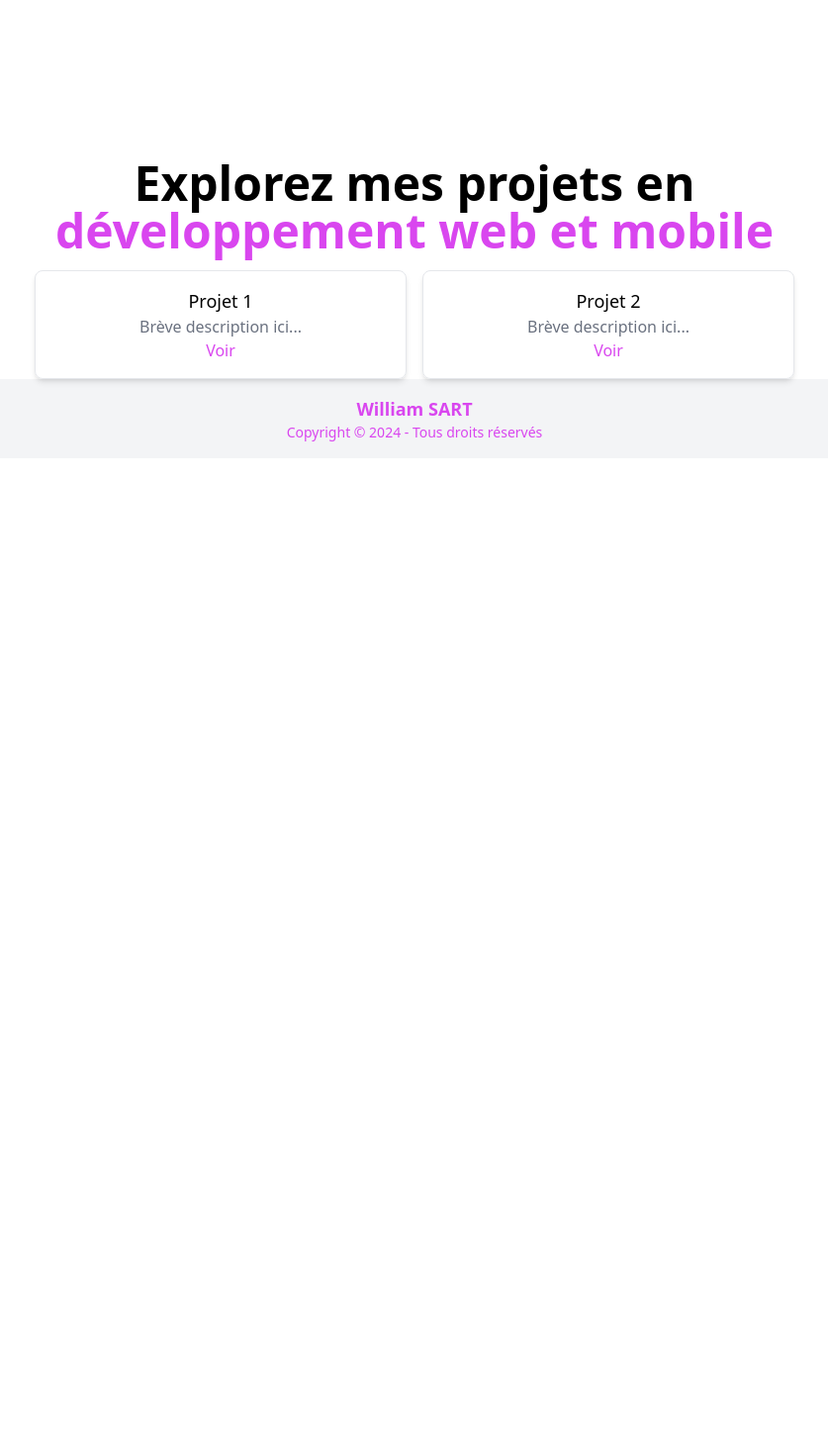
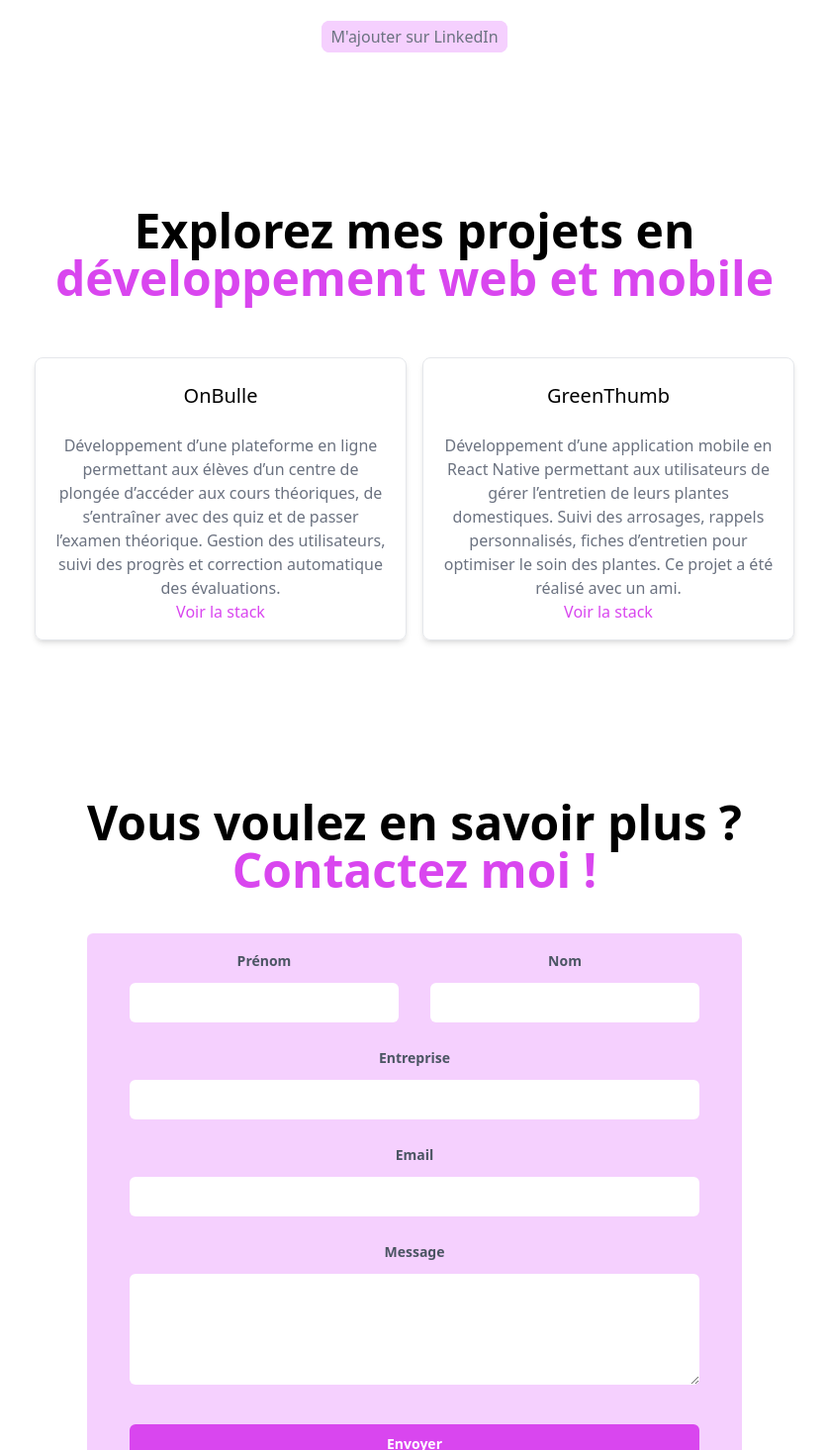
Before and after one commit to WillBlade117/william-sart, a Next.js app: page / in a window 1280 px wide. Shown: the part 1205-2670 px from the top of the page at 99% size, without its empty margins (221-1058 px from the left). Before the commit the page ends 1668 px from the top, so only its background shows below. Built offline with nearby package versions, Linux system fonts and the light colour scheme.

Commit message:
form contact

```diff
--- /dev/null
+++ b/app/components/Contact.jsx
@@ -0,0 +1,91 @@
+'use client'
+
+export default function Example() {
+
+    return (
+        <div className="isolate mt-10 mb-20 rounded-md bg-fuchsia-200 px-6 py-6 sm:py-4 lg:px-8">
+            <form action="#" method="POST" className="mx-auto max-w-xl">
+                <div className="grid grid-cols-1 gap-x-8 gap-y-6 sm:grid-cols-2">
+                    <div>
+                        <label htmlFor="first-name" className="block text-sm/6 font-semibold text-gray-600">
+                            Prénom
+                        </label>
+                        <div className="mt-2.5">
+                            <input
+                                id="first-name"
+                                name="first-name"
+                                type="text"
+                                autoComplete="given-name"
+                                className="block w-full rounded-md bg-white px-3.5 py-2 text-base text-gray-900 outline-1 -outline-offset-1 outline-gray-300 placeholder:text-gray-400 focus:outline-2 focus:-outline-offset-2 focus:outline-fuchsia-500"
+                            />
+                        </div>
+                    </div>
+                    <div>
+                        <label htmlFor="last-name" className="block text-sm/6 font-semibold text-gray-600">
+                            Nom
+                        </label>
+                        <div className="mt-2.5">
+                            <input
+                                id="last-name"
+                                name="last-name"
+                                type="text"
+                                autoComplete="family-name"
+                                className="block w-full rounded-md bg-white px-3.5 py-2 text-base text-gray-900 outline-1 -outline-offset-1 outline-gray-300 placeholder:text-gray-400 focus:outline-2 focus:-outline-offset-2 focus:outline-fuchsia-500"
+                            />
+                        </div>
+                    </div>
+                    <div className="sm:col-span-2">
+                        <label htmlFor="company" className="block text-sm/6 font-semibold text-gray-600">
+                            Entreprise
+                        </label>
+                        <div className="mt-2.5">
+                            <input
+                                id="company"
+                                name="company"
+                                type="text"
+                                autoComplete="organization"
+                                className="block w-full rounded-md bg-white px-3.5 py-2 text-base text-gray-900 outline-1 -outline-offset-1 outline-gray-300 placeholder:text-gray-400 focus:outline-2 focus:-outline-offset-2 focus:outline-fuchsia-500"
+                            />
+                        </div>
+                    </div>
+                    <div className="sm:col-span-2">
+                        <label htmlFor="email" className="block text-sm/6 font-semibold text-gray-600">
+                            Email
+                        </label>
+                        <div className="mt-2.5">
+                            <input
+                                id="email"
+                                name="email"
+                                type="email"
+                                autoComplete="email"
+                                className="block w-full rounded-md bg-white px-3.5 py-2 text-base text-gray-900 outline-1 -outline-offset-1 outline-gray-300 placeholder:text-gray-400 focus:outline-2 focus:-outline-offset-2 focus:outline-fuchsia-500"
+                            />
+                        </div>
+                    </div>
+                    <div className="sm:col-span-2">
+                        <label htmlFor="message" className="block text-sm/6 font-semibold text-gray-600">
+                            Message
+                        </label>
+                        <div className="mt-2.5">
+                            <textarea
+                                id="message"
+                                name="message"
+                                rows={4}
+                                className="block w-full rounded-md bg-white px-3.5 py-2 text-base text-gray-900 outline-1 -outline-offset-1 outline-gray-300 placeholder:text-gray-400 focus:outline-2 focus:-outline-offset-2 focus:outline-fuchsia-500"
+                                defaultValue={''}
+                            />
+                        </div>
+                    </div>
+                </div>
+                <div className="mt-10">
+                    <button
+                        type="submit"
+                        className="block w-full rounded-md bg-fuchsia-500 px-3.5 py-2.5 text-center text-sm font-semibold text-white shadow-xs hover:bg-white hover:text-fuchsia-500 hover:boder-fuchsia-500"
+                    >
+                        Envoyer
+                    </button>
+                </div>
+            </form>
+        </div>
+    )
+}
--- a/app/components/Header.jsx
+++ b/app/components/Header.jsx
@@ -19,6 +19,12 @@ export default function Header() {
                         className="relative transition-all duration-200 after:block after:h-[1px] after:w-full after:bg-fuchsia-500 after:absolute after:left-0 after:bottom-[-2px] after:scale-x-0 after:origin-center after:transition-transform after:duration-300 hover:after:scale-x-100"
                     >
                         Projets
+                    </a>
+                    <a
+                        href="#contact"
+                        className="relative transition-all duration-200 after:block after:h-[1px] after:w-full after:bg-fuchsia-500 after:absolute after:left-0 after:bottom-[-2px] after:scale-x-0 after:origin-center after:transition-transform after:duration-300 hover:after:scale-x-100"
+                    >
+                        Contact
                     </a>
                 </div>
                 <div className="flex gap-4">
--- a/app/layout.jsx
+++ b/app/layout.jsx
@@ -1,6 +1,15 @@
 import Header from "./components/Header";
 import Footer from "./components/Footer";
 import "./globals.css";
+
+export const metadata = {
+  title: 'William Sart',
+  description: 'Bienvenue sur mon portfolio. Découvrez mes projets en développement web et mobile, ainsi que mon parcours unique.',
+  authors: [{ name: 'William Sart' }],
+  icons: {
+    icon: '/favicon.ico',
+  },
+};
 
 export default function RootLayout({ children }) {
   return (
--- a/app/page.jsx
+++ b/app/page.jsx
@@ -1,5 +1,6 @@
 "use client";
 
+import Contact from "./components/Contact";
 import Link from "next/link";
 import { motion } from "framer-motion";
 
@@ -25,7 +26,7 @@ export default function Home() {
 
       {/* Boutons */}
       <div className="mt-10 flex space-x-4">
-        <Link href="/projects" className="px-5 py-3 bg-fuchsia-500 text-white rounded-lg shadow-md hover:bg-fuchsia-600">
+        <Link href="#contact" className="px-5 py-3 bg-fuchsia-500 text-white rounded-lg shadow-md hover:bg-fuchsia-600">
           Me contacter
         </Link>
         <Link href="/cv.pdf" className="px-5 py-3 border border-fuchsia-500 text-fuchsia-500 rounded-lg hover:bg-fuchsia-500 hover:text-white">
@@ -34,7 +35,7 @@ export default function Home() {
       </div>
 
       {/* À propos */}
-      <section id="about" className="mt-40 w-full max-w-2xl">
+      <section id="about" className="mt-20 pt-20 w-full max-w-2xl">
         <h2 className="text-5xl font-bold">Prêt à découvrir qui je suis ?<br /><span className="text-fuchsia-500">Allons-y !</span></h2>
         <p className="mt-6 text-lg text-gray-500">
           Je suis un développeur fullstack web et mobile de 32 ans, passionné par la technologie et la programmation.
@@ -49,22 +50,43 @@ export default function Home() {
           envers l'excellence font de moi un atout pour tout projet technologique.
         </p>
       </section>
+      <Link
+        href="https://www.linkedin.com/in/william-sart-developpeur-concepteur-web-mobile-cybersecurite"
+        target="_blank"
+        rel="noopener noreferrer"
+        className="mt-6"
+      >
+        <span className="border border-fuchsia-200 bg-fuchsia-200 text-gray-500 rounded-lg hover:bg-fuchsia-500 hover:text-gray-100 hover:border-gray-100 transition-all px-2 py-1">
+          M'ajouter sur LinkedIn
+        </span>
+      </Link>
 
       {/* Aperçu des projets */}
-      <section id="projets" className="mt-40 w-full max-w-3xl">
-      <h2 className="text-5xl font-bold">Explorez mes projets en<br /><span className="text-fuchsia-500">développement web et mobile</span></h2>        <div className="mt-4 grid gap-4 md:grid-cols-2">
-          <div className="p-4 border rounded-lg shadow-md">
-            <h3 className="text-lg font-medium">Projet 1</h3>
-            <p className="text-gray-500">Brève description ici...</p>
-            <Link href="/projects/1" className="text-fuchsia-500 hover:underline">Voir</Link>
+      <section id="projets" className="mt-20 pt-20 w-full max-w-3xl">
+        <h2 className="text-5xl font-bold">Explorez mes projets en<br /><span className="text-fuchsia-500">développement web et mobile</span></h2>
+        <div className="mt-4 grid gap-4 md:grid-cols-2">
+          <div className="mt-10 p-4 border rounded-lg shadow-md">
+            <h3 className="mt-2 text-xl font-medium">OnBulle</h3>
+            <p className="mt-6 text-gray-500">Développement d’une plateforme en ligne permettant aux élèves d’un centre de plongée d’accéder
+              aux cours théoriques, de s’entraîner avec des quiz et de passer l’examen théorique. Gestion des utilisateurs, suivi des
+              progrès et correction automatique des évaluations.</p>
+            <Link href="/projects/1" className="text-fuchsia-500 hover:underline">Voir la stack</Link>
           </div>
-          <div className="p-4 border rounded-lg shadow-md">
-            <h3 className="text-lg font-medium">Projet 2</h3>
-            <p className="text-gray-500">Brève description ici...</p>
-            <Link href="/projects/2" className="text-fuchsia-500 hover:underline">Voir</Link>
+          <div className="mt-10 p-4 border rounded-lg shadow-md">
+            <h3 className="mt-2 text-xl font-medium">GreenThumb</h3>
+            <p className="mt-6 text-gray-500">Développement d’une application mobile en React Native permettant aux utilisateurs de gérer
+              l’entretien de leurs plantes domestiques. Suivi des arrosages, rappels personnalisés, fiches d’entretien pour optimiser
+              le soin des plantes. Ce projet a été réalisé avec un ami.</p>
+            <Link href="/projects/2" className="text-fuchsia-500 hover:underline">Voir la stack</Link>
           </div>
         </div>
       </section>
+
+      <section id="contact" className="mt-20 pt-20">
+      <h2 className="text-5xl font-bold">Vous voulez en savoir plus ?<br /><span className="text-fuchsia-500">Contactez moi !</span></h2>
+      <Contact />
+      </section>
+
     </main>
   );
 }
```
Lines whose indentation alone changed are shown as unchanged.
